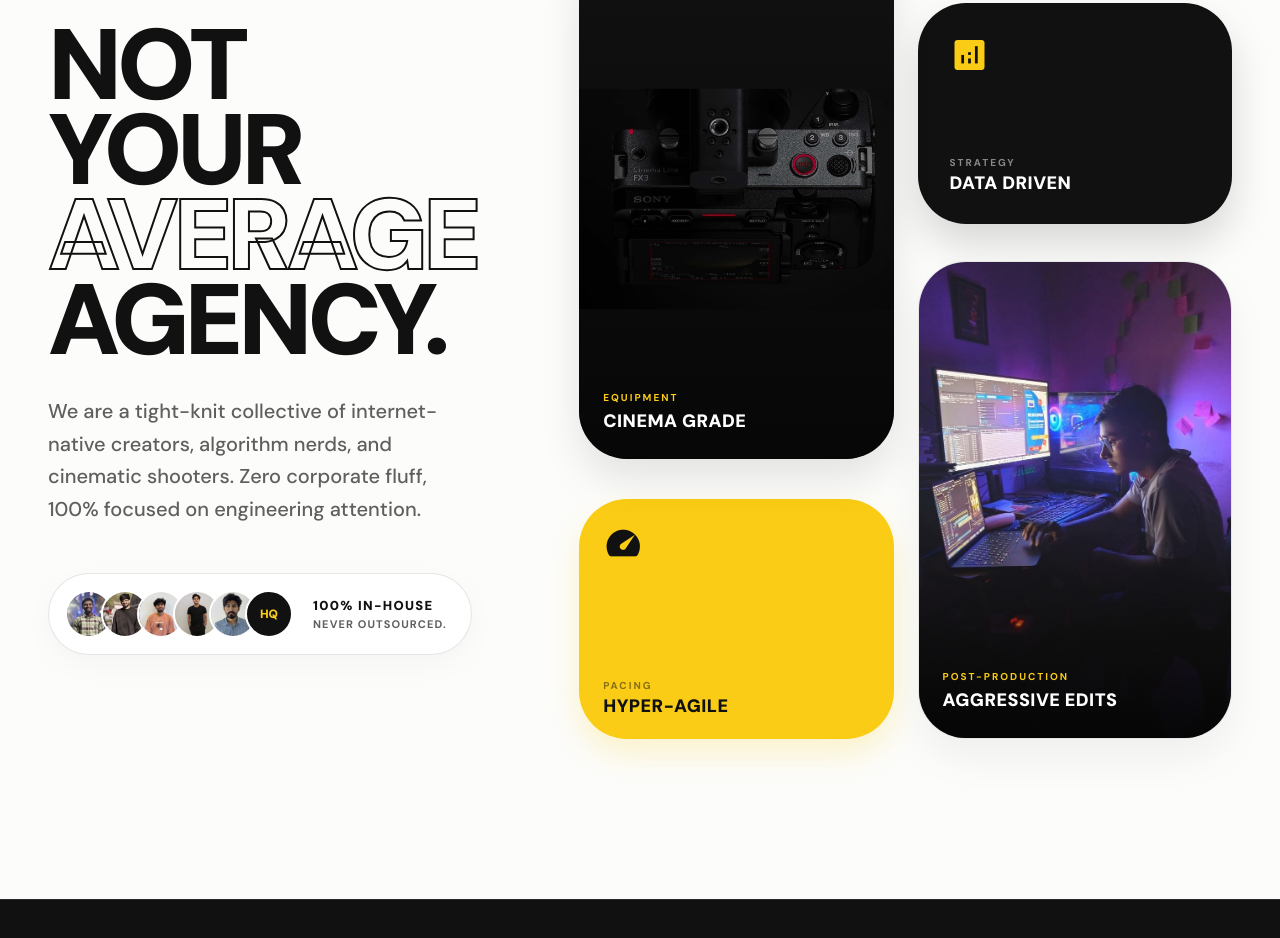
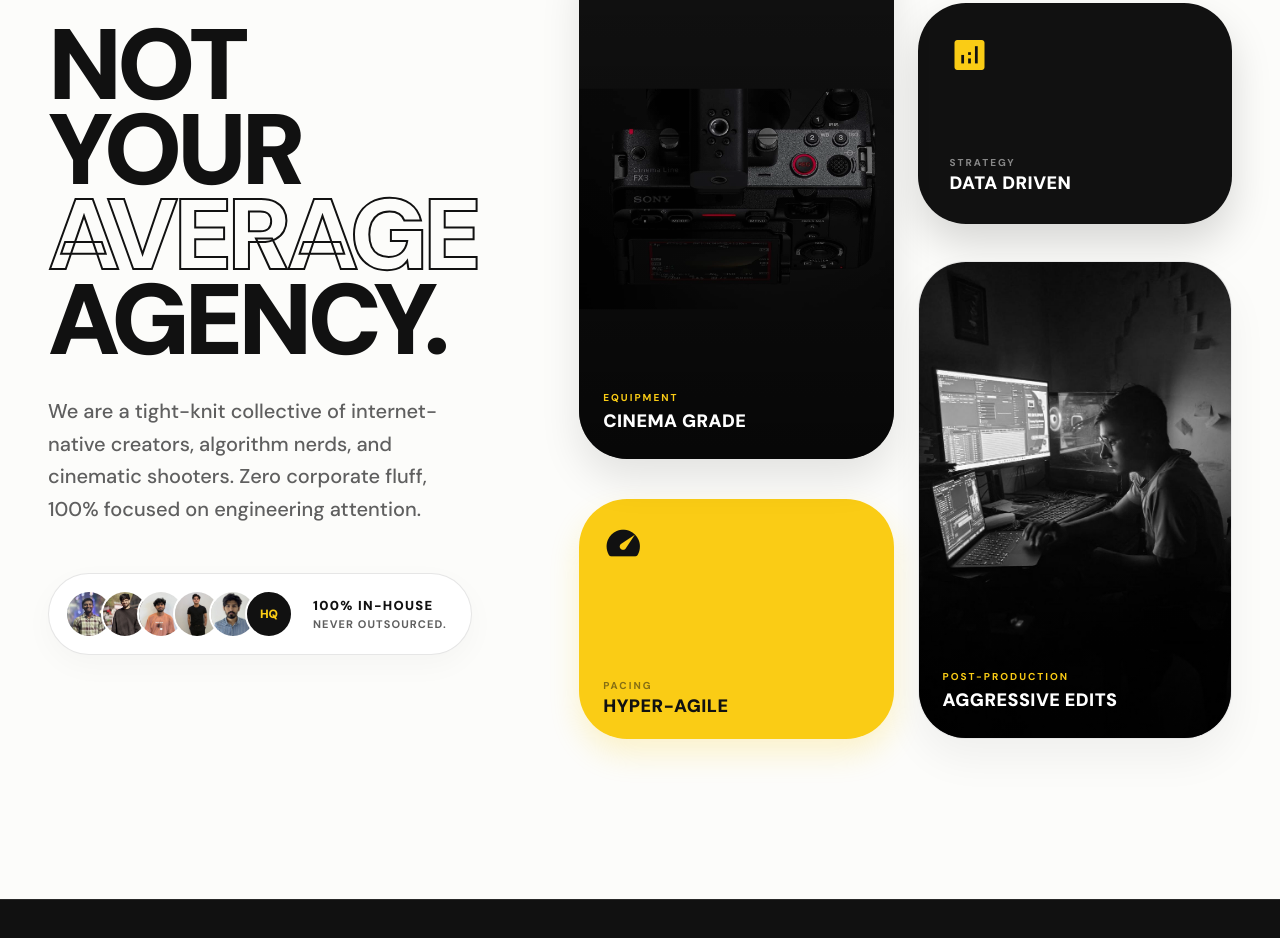
Before and after one commit to sparrowfilmsofficial/website, a website: page index.html in a window 1280 px wide. Shown: the part 8498-9436 px from the top of the page. Drawn offline with nearby package versions, Linux system fonts and the light colour scheme.

Commit message:
UX: Added grayscale-to-color transition for the 2nd About Us image while preserving high quality.

```diff
--- a/index.html
+++ b/index.html
@@ -738,7 +738,7 @@
 
                 <!-- Large Vertical Image -->
                 <div class="h-[350px] md:h-[65%] w-full bg-white rounded-[32px] md:rounded-[48px] overflow-hidden relative group shadow-[0_20px_40px_rgba(0,0,0,0.05)] border border-[#111111]/10">
-                    <img src="about%20pics/about%202.jpg" class="w-full h-full object-cover scale-105 group-hover:scale-100 transition-transform duration-700 opacity-90 group-hover:opacity-100" alt="Editing Bay"/>
+                    <img src="about%20pics/about%202.jpg" class="w-full h-full object-cover scale-105 group-hover:scale-100 transition-all duration-700 grayscale group-hover:grayscale-0" alt="Editing Bay"/>
                     <div class="absolute inset-0 bg-gradient-to-t from-black/80 via-transparent to-transparent"></div>
                     <div class="absolute bottom-6 left-6 text-white">
                         <span class="text-[10px] font-bold uppercase tracking-[0.2em] text-[#FACC15]">Post-Production</span>
```
